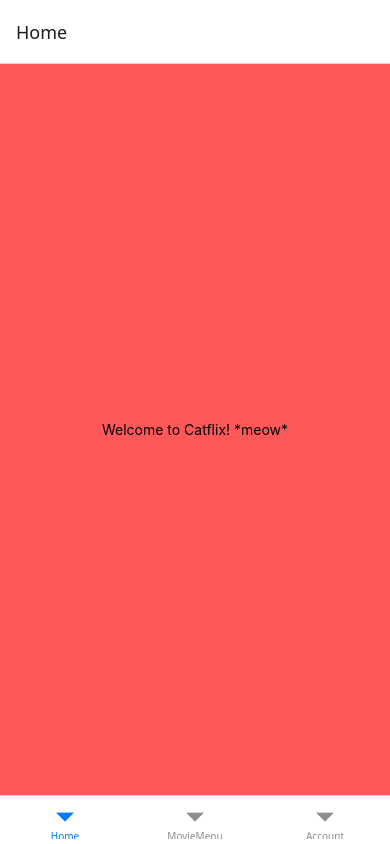
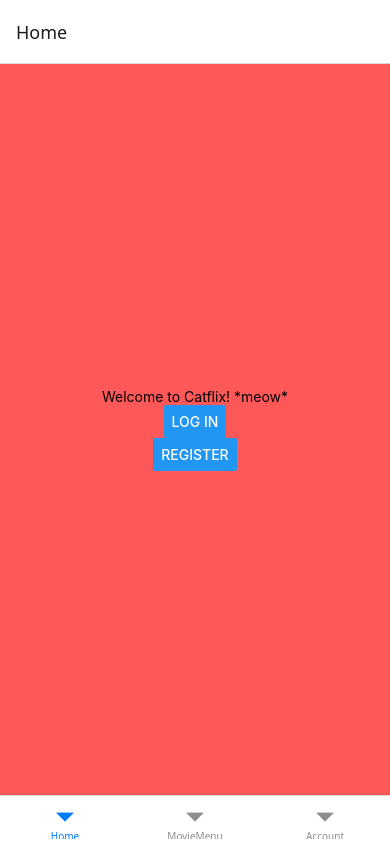
Before and after one commit to Triquatra/Catflix, a React Native app: screen /Home in a window 390 px wide. Built offline with nearby package versions, Linux system fonts and the light colour scheme.

Commit message:
Lägg till knappar för Login och Register på HomeScreen

```diff
--- a/screens/HomeScreen.js
+++ b/screens/HomeScreen.js
@@ -1,13 +1,19 @@
-import { Text, View, StyleSheet } from "react-native";
+import { Text, View, StyleSheet, Button } from "react-native";
 
-export default function HomeScreen() {
+export default function HomeScreen( { navigation }) {
   return (
-  <View style={styles.container}>
-    <Text>
-      Welcome to Catflix! *meow*
-    </Text>
-  </View>
-  )
+    <View style={styles.container}>
+      <Text>Welcome to Catflix! *meow*</Text>
+      <Button
+        title="Log In"
+        onPress={() => navigation.navigate("Account")}
+      />
+      <Button
+        title="Register"
+        onPress={() => navigation.navigate("MovieMenu", {screen: "Register"})}
+      />
+    </View>
+  );
 }
 
 const styles = StyleSheet.create({
--- a/screens/RegisterScreen.js
+++ b/screens/RegisterScreen.js
@@ -1,11 +1,13 @@
 import { Text, View, StyleSheet } from "react-native";
 
 export default function RegisterScreen() {
-  <View>
+  return(
+  <View style={styles.container}>
     <Text>
       This is the RegisterScreen
     </Text>
   </View>
+  );
 }
 
 const styles = StyleSheet.create({
```
Also changed, not shown: App.js (+15 -0 lines).
